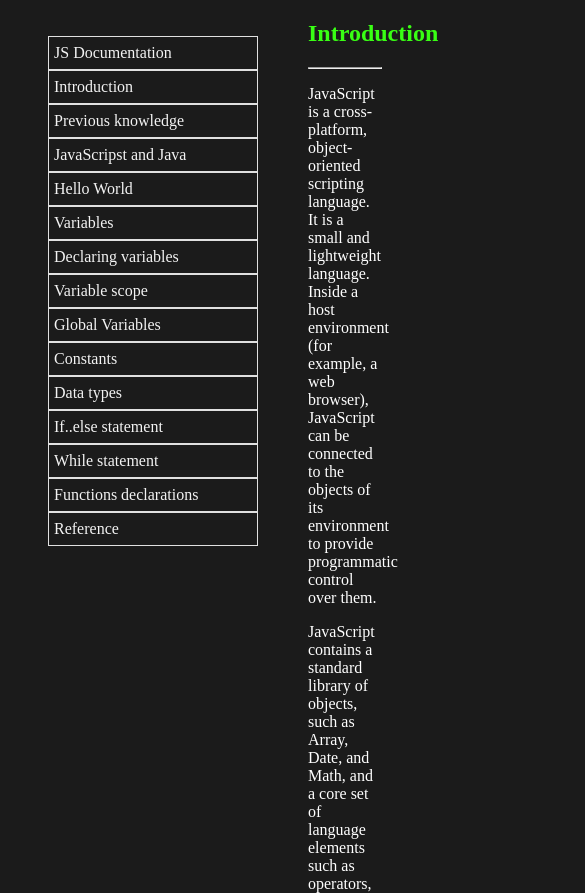
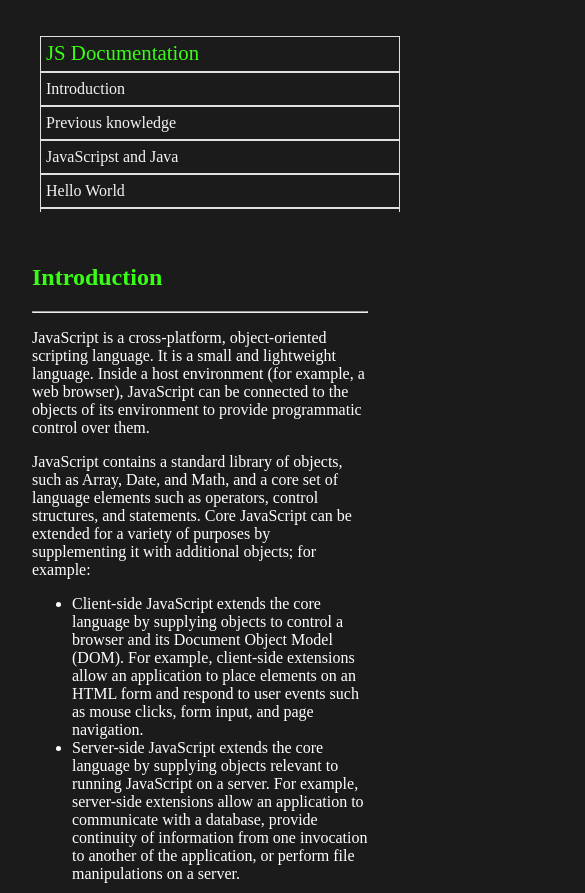
Before and after one commit to nmelgar/technical_documentation_page, a plain HTML site: page index.html in a window 390 px wide. Shown: the top 893 px of the page, 585 px wide, since content can reach past the window. Drawn offline with Linux system fonts and the light colour scheme.

Commit message:
22-04-08:51--trying to solve why it scroll in the x axis

```diff
--- a/index.html
+++ b/index.html
@@ -19,7 +19,7 @@
       <nav id="side-bar">
 
         <ul id="nav-ul">
-          <li><a href="">JS Documentation</a></li>
+          <li id="main-title"><a href="">JS Documentation</a></li>
           <li class="nav-link"><a href="#introduction">Introduction</a></li>
           <li class="nav-link"><a href="#should-know">Previous knowledge</a></li>
           <li class="nav-link"><a href="#js-and-java">JavaScripst and Java</a></li>
--- a/styles.css
+++ b/styles.css
@@ -60,6 +60,11 @@ hr {
   color: var(--light-grey);
 }
 
+#side-bar #main-title a {
+  color: #39ff14;
+  font-size: 1.3em;
+}
+
 /*--------->Main<-----------*/
 main {
   margin-left: 300px;
@@ -67,14 +72,41 @@ main {
 
 .code-shape {
   color: var(--black);
-  background: var(--light-grey);
+  background: var(--white);
   padding: 1em;
   opacity: 0.9;
 }
 
 /*--------->Media Queries<-----------*/
-@media (max-width: 1367px) {
-  #container {}
+@media (max-width: 768px) {
+  body{
+    margin: 0 auto;
+    padding-top:  20px;
+  }
+
+  #container {
+    display: grid;
+    grid-template-columns: 1fr;
+  }
+
+  #side-bar {
+    height: 12rem;
+    margin: 0 auto;
+    overflow: scroll;
+    overflow-x: hidden;
+    position: static;
+    width: 100%;
+
+
+
+  }
+
+  main {
+    margin: 0 auto;
+    padding: 2em;
+  }
+
+
 }
 
 /*--------->NOTES<-----------*/
```
